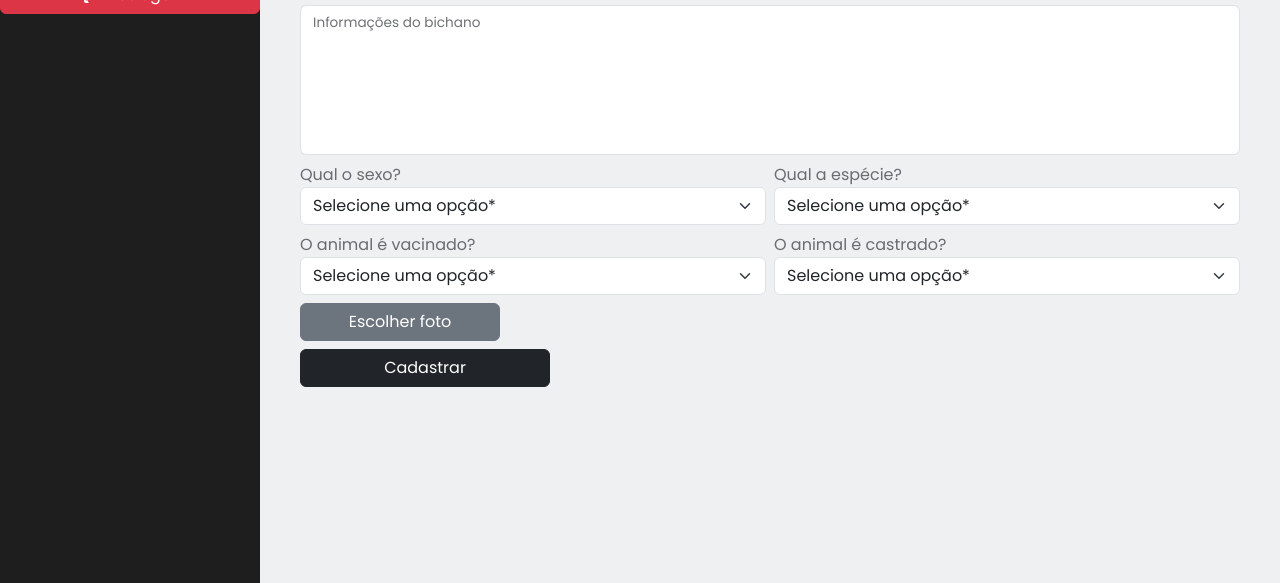
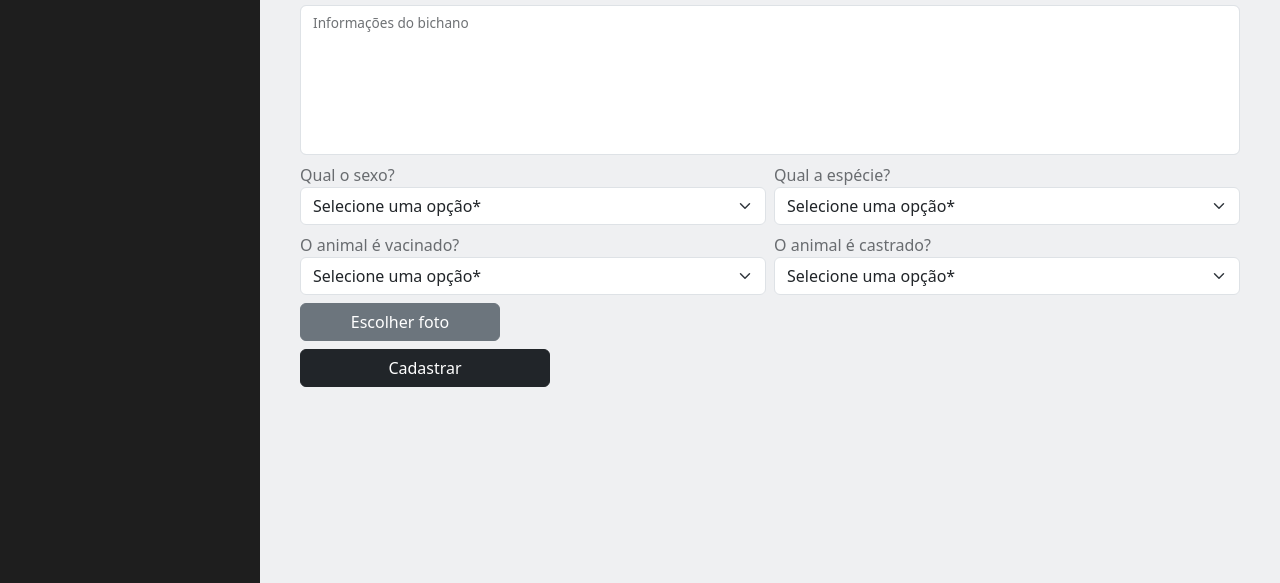
Before and after one commit to vitor1raider/projeto-acapra, a website: page acapra/cadastrarAnimal.html in a window 1280 px wide. Shown: the part 217-800 px from the top of the page. Drawn offline with nearby package versions, Linux system fonts and the light colour scheme; a web font is replaced by a local one.

Commit message:
Update administracao.css

```diff
--- a/acapra/css/administracao.css
+++ b/acapra/css/administracao.css
@@ -4,12 +4,12 @@
     margin: 0;
     padding: 0;
     box-sizing: border-box;
-    font-family: "Poppins";
+    /* font-family: "Poppins"; */
 }
 
 .text-bg-black {
     background-color: #1e1e1e;
-    color: white;
+    color: rgb(255, 255, 255);
 }
 
 .opcao {
```
